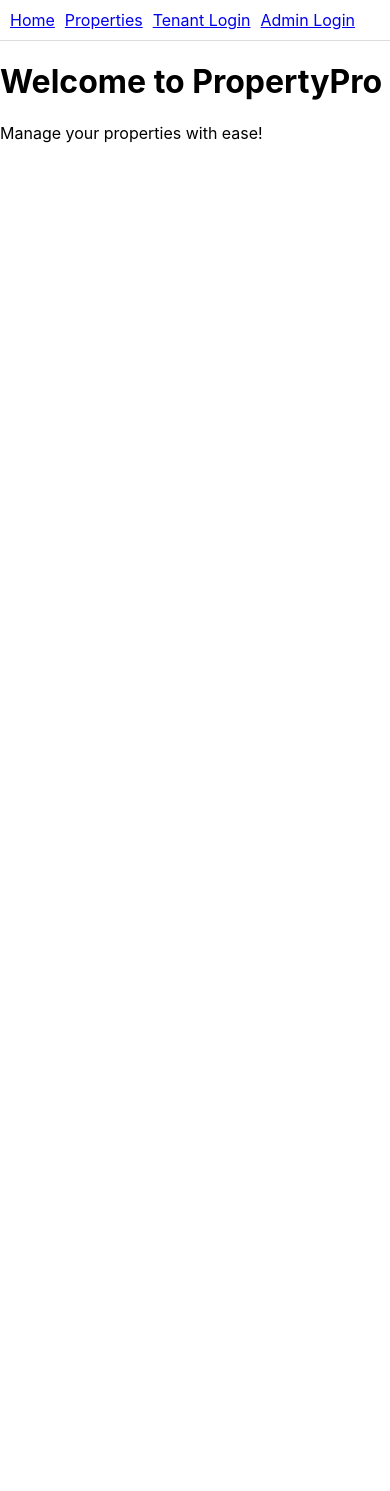
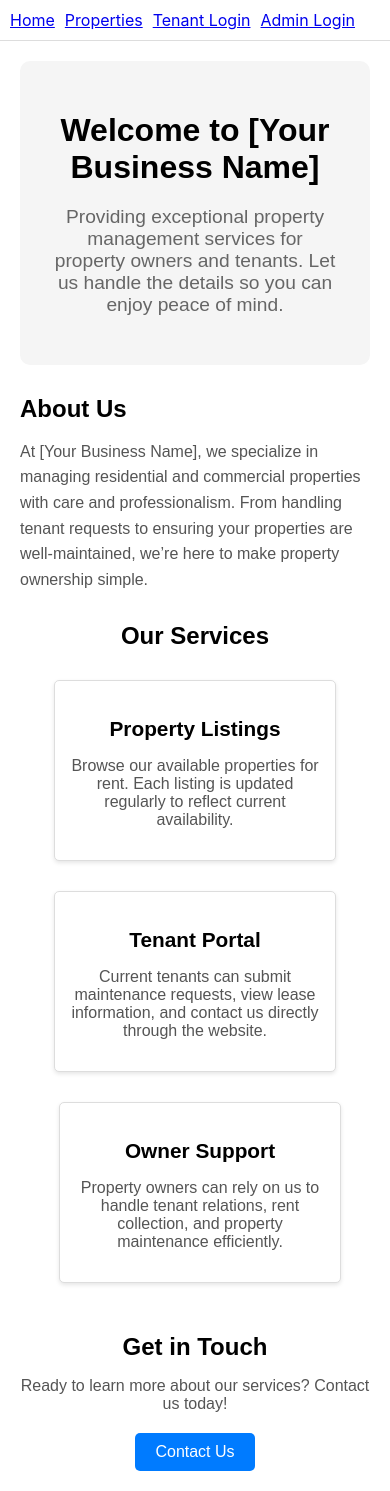
Before and after one commit to htrillo95/newpropertypro-ui-prod, a React (Create React App) app: page / in a window 390 px wide. Before the commit the page ends 844 px from the top, so only its background shows below. Built offline with nearby package versions, Linux system fonts and the light colour scheme.

Commit message:
Add responsive styling to homepage and admin panel with Bootstrap and custom CSS

```diff
--- a/src/components/AdminPanel.js
+++ b/src/components/AdminPanel.js
@@ -1,5 +1,7 @@
 import React, { useState, useEffect } from 'react';
 import { toast } from 'react-toastify';
+
+import '../styles/AdminPanel.css';
 
 function AdminPanel() {
   const [properties, setProperties] = useState([]);
--- a/src/components/HomePage.js
+++ b/src/components/HomePage.js
@@ -1,10 +1,62 @@
 import React from 'react';
+
+import '../styles/HomePage.css';
 
 function HomePage() {
   return (
-    <div>
-      <h1>Welcome to PropertyPro</h1>
-      <p>Manage your properties with ease!</p>
+    <div className="home-page">
+      {/* Hero Section */}
+      <header className="hero-section">
+        <h1>Welcome to [Your Business Name]</h1>
+        <p>
+          Providing exceptional property management services for property owners
+          and tenants. Let us handle the details so you can enjoy peace of mind.
+        </p>
+      </header>
+
+      {/* About Us Section */}
+      <section className="about-section">
+        <h2>About Us</h2>
+        <p>
+          At [Your Business Name], we specialize in managing residential and
+          commercial properties with care and professionalism. From handling
+          tenant requests to ensuring your properties are well-maintained, we’re
+          here to make property ownership simple.
+        </p>
+      </section>
+
+      {/* Services Section */}
+      <section className="services-section">
+        <h2>Our Services</h2>
+        <div className="service-item">
+          <h3>Property Listings</h3>
+          <p>
+            Browse our available properties for rent. Each listing is updated
+            regularly to reflect current availability.
+          </p>
+        </div>
+        <div className="service-item">
+          <h3>Tenant Portal</h3>
+          <p>
+            Current tenants can submit maintenance requests, view lease
+            information, and contact us directly through the website.
+          </p>
+        </div>
+        <div className="service-item">
+          <h3>Owner Support</h3>
+          <p>
+            Property owners can rely on us to handle tenant relations, rent
+            collection, and property maintenance efficiently.
+          </p>
+        </div>
+      </section>
+
+      {/* Call-to-Action Section */}
+      <section className="cta-section">
+        <h2>Get in Touch</h2>
+        <p>Ready to learn more about our services? Contact us today!</p>
+        <button className="cta-button">Contact Us</button>
+      </section>
     </div>
   );
 }
--- a/src/components/TenantDashboard.js
+++ b/src/components/TenantDashboard.js
@@ -1,5 +1,7 @@
 import React, { useState, useEffect } from 'react';
 import { toast } from 'react-toastify';
+
+import '../styles/TenantDashboard.css';
 
 function TenantDashboard() {
   const [issueDescription, setIssueDescription] = useState('');
--- /dev/null
+++ b/src/styles/AdminPanel.css
@@ -0,0 +1,49 @@
+/* AdminPanel.css */
+.admin-panel {
+    padding: 20px;
+    max-width: 1200px;
+    margin: 0 auto;
+}
+
+.filters, .add-property-form {
+    margin-bottom: 20px;
+}
+
+.filters input, .filters label {
+    margin: 5px;
+}
+
+.property-list ul {
+    list-style-type: none;
+    padding: 0;
+}
+
+.property-list li {
+    display: flex;
+    justify-content: space-between;
+    padding: 10px;
+    border: 1px solid #ccc;
+    border-radius: 5px;
+    margin-bottom: 10px;
+}
+
+.property-list li img {
+    max-width: 100px;
+    height: auto;
+    border-radius: 5px;
+}
+
+.property-list li button {
+    margin-left: 10px;
+}
+
+@media (max-width: 768px) {
+    .property-list li {
+        flex-direction: column;
+        align-items: flex-start;
+    }
+
+    .property-list li img {
+        margin-bottom: 10px;
+    }
+}
--- /dev/null
+++ b/src/styles/HomePage.css
@@ -0,0 +1,156 @@
+/* HomePage.css */
+
+/* General Page Styling */
+.home-page {
+    font-family: Arial, sans-serif;
+    padding: 20px;
+    text-align: center;
+    box-sizing: border-box;
+    overflow-x: hidden; /* Prevent horizontal scrolling */
+}
+
+/* Hero Section */
+.hero-section {
+    background-color: #f5f5f5;
+    padding: 30px;
+    border-radius: 10px;
+    margin-bottom: 20px;
+}
+
+.hero-section h1 {
+    font-size: 2.5rem;
+    margin-bottom: 10px;
+}
+
+.hero-section p {
+    font-size: 1.2rem;
+    color: #666;
+}
+
+/* About Us Section */
+.about-section {
+    margin: 30px auto;
+    text-align: left;
+    max-width: 800px; /* Center and limit the width */
+}
+
+.about-section h2 {
+    font-size: 1.8rem;
+    margin-bottom: 10px;
+}
+
+.about-section p {
+    font-size: 1rem;
+    line-height: 1.6;
+    color: #555;
+}
+
+/* Services Section */
+.services-section {
+    margin: 30px auto;
+    text-align: center;
+    padding: 0 10px;
+    box-sizing: border-box;
+}
+
+.services-section h2 {
+    font-size: 1.8rem;
+    margin-bottom: 20px;
+}
+
+.service-item {
+    background-color: #ffffff;
+    border: 1px solid #ddd;
+    border-radius: 5px;
+    padding: 15px;
+    margin: 10px;
+    display: inline-block;
+    width: calc(100% - 40px); /* Adjust width to prevent horizontal overflow */
+    max-width: 250px; /* Ensure a max width for larger screens */
+    text-align: center;
+    vertical-align: top;
+    box-shadow: 0px 2px 4px rgba(0, 0, 0, 0.1);
+}
+
+.service-item h3 {
+    font-size: 1.3rem;
+    margin-bottom: 10px;
+}
+
+.service-item p {
+    font-size: 1rem;
+    color: #555;
+}
+
+/* Fix uneven padding on the right */
+.service-item:last-child {
+    margin-right: 0;
+}
+
+/* Call-to-Action Section */
+.cta-section {
+    margin-top: 30px;
+    text-align: center;
+}
+
+.cta-section h2 {
+    font-size: 1.5rem;
+    margin-bottom: 10px;
+}
+
+.cta-section p {
+    font-size: 1rem;
+    margin-bottom: 20px;
+    color: #555;
+}
+
+.cta-button {
+    padding: 10px 20px;
+    font-size: 1rem;
+    color: #ffffff;
+    background-color: #007bff;
+    border: none;
+    border-radius: 5px;
+    cursor: pointer;
+    transition: background-color 0.3s ease;
+}
+
+.cta-button:hover {
+    background-color: #0056b3;
+}
+
+/* Responsive Design */
+
+/* Mobile: max-width 768px */
+@media (max-width: 768px) {
+    .service-item {
+        width: 100%; /* Full width for mobile */
+        margin-bottom: 20px;
+    }
+
+    .hero-section h1 {
+        font-size: 2rem;
+    }
+
+    .about-section h2,
+    .services-section h2,
+    .cta-section h2 {
+        font-size: 1.5rem;
+    }
+}
+
+/* Desktop: min-width 769px */
+@media (min-width: 769px) {
+    .services-section {
+        padding: 0 20px;
+    }
+
+    .service-item {
+        width: calc(33.333% - 20px); /* Fit three items per row */
+    }
+
+    .about-section {
+        text-align: left;
+        margin: 0 auto;
+    }
+}
--- /dev/null
+++ b/src/styles/TenantDashboard.css
@@ -0,0 +1,66 @@
+/* TenantDashboard.css */
+.tenant-dashboard {
+    padding: 20px;
+    max-width: 1200px;
+    margin: 0 auto;
+}
+
+.submit-request {
+    margin-bottom: 20px;
+}
+
+.submit-request textarea {
+    width: 100%;
+    min-height: 100px;
+    margin-bottom: 10px;
+    padding: 10px;
+    border: 1px solid #ccc;
+    border-radius: 5px;
+    font-size: 16px;
+}
+
+.submit-request button {
+    padding: 10px 20px;
+    font-size: 16px;
+    border: none;
+    border-radius: 5px;
+    background-color: #007bff;
+    color: white;
+    cursor: pointer;
+}
+
+.submit-request button:hover {
+    background-color: #0056b3;
+}
+
+.maintenance-requests {
+    margin-top: 20px;
+}
+
+.maintenance-requests ul {
+    list-style-type: none;
+    padding: 0;
+}
+
+.maintenance-requests li {
+    padding: 15px;
+    border: 1px solid #ccc;
+    border-radius: 5px;
+    margin-bottom: 10px;
+    display: flex;
+    flex-direction: column;
+}
+
+.maintenance-requests li p {
+    margin: 5px 0;
+}
+
+@media (max-width: 768px) {
+    .submit-request textarea {
+        min-height: 80px;
+    }
+
+    .maintenance-requests li {
+        padding: 10px;
+    }
+}
```
